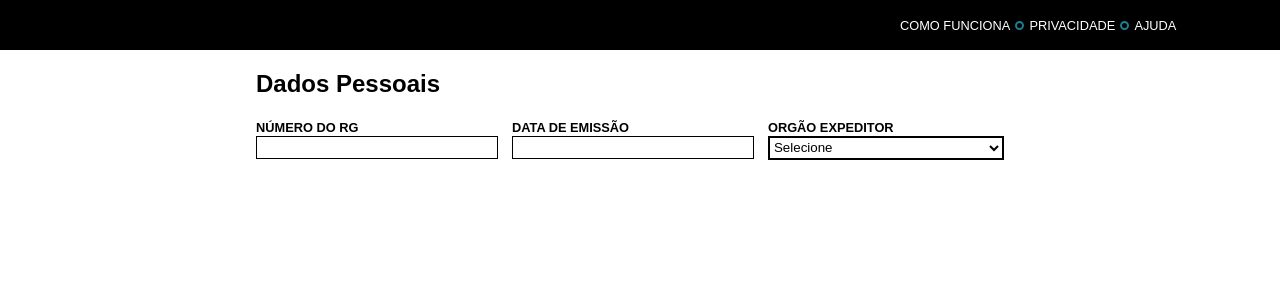
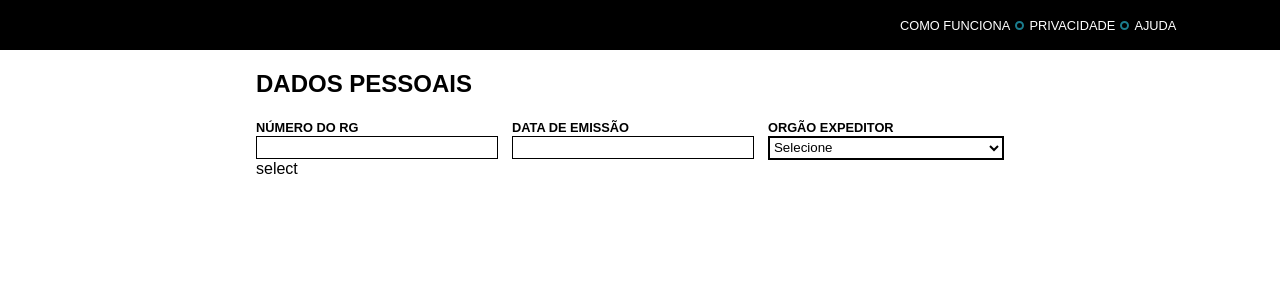
Before and after one commit to naaataliaazevedo/react-form-geru, a React (Create React App) app: page / in a window 1280 px wide. Shown: the top 300 px of the page. Built offline with nearby package versions, Linux system fonts and the light colour scheme.

Commit message:
Added the title component about h1

```diff
--- /dev/null
+++ b/src/components/Title/index.js
@@ -0,0 +1,16 @@
+import React, { Component } from 'react';
+import styled from 'styled-components';
+
+export class Title extends Component {
+  render() {
+    return (
+      <TitleH1>{this.props.children}</TitleH1>
+    );
+  }
+}
+
+const TitleH1 = styled.h1`
+  text-transform: uppercase;
+`;
+
+export default Title;
--- a/src/containers/Main.js
+++ b/src/containers/Main.js
@@ -2,6 +2,7 @@ import React, { Component } from 'react';
 import { Link } from 'react-router-dom';
 import styled from 'styled-components';
 
+import Title from '../components/Title';
 import Header from '../components/Header';
 import Input from '../components/Input';
 import Select from '../components/Select';
@@ -35,7 +36,7 @@ class Main extends Component {
         <Header />
         <ContainerMain>
           <ContainerHome>
-            <h1>Dados Pessoais</h1>
+            <Title>{'Dados Pessoais'}</Title>
 
             <ContainerForm>
               <div>
@@ -51,6 +52,9 @@ class Main extends Component {
               </div>
             </ContainerForm>
 
+            <div>
+              select
+            </div>
 
           </ContainerHome>
         </ContainerMain>
```
